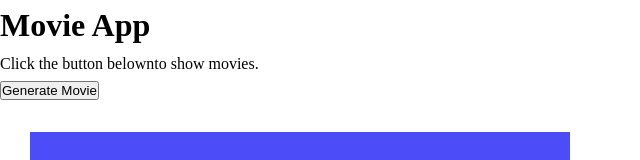
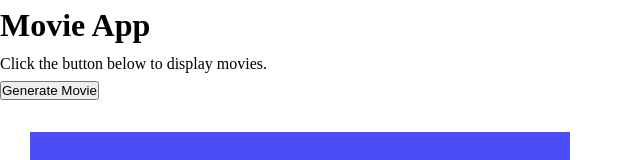
Before and after one commit to Doubting-Thomas/movie-app, a React (Create React App) app: page / in a window 1280 px wide. Shown: the top 160 px of the page, without its empty margins (0-640 px from the left). Built offline with nearby package versions, Linux system fonts and the light colour scheme.

Commit message:
fix: modify JSX element

```diff
--- a/src/App.js
+++ b/src/App.js
@@ -24,7 +24,7 @@ function App() {
   return (
     <div>
       <h1>Movie App</h1>
-      <p>Click the button belownto show movies.</p>
+      <p>Click the button below to display movies.</p>
       <section>
         <button onClick={displayMovie}>Generate Movie</button>
       </section>
```
